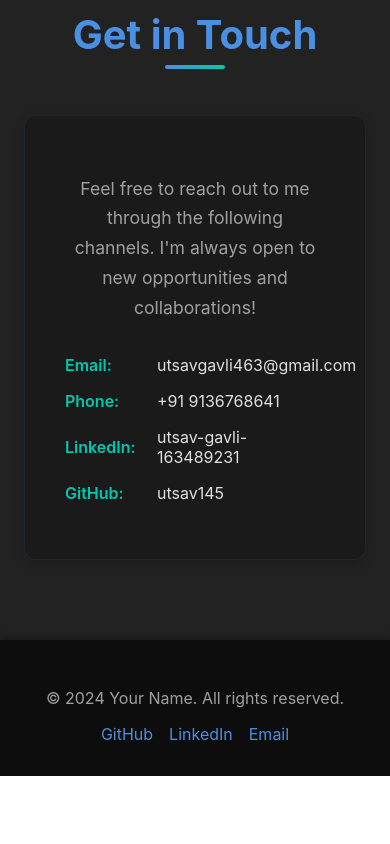
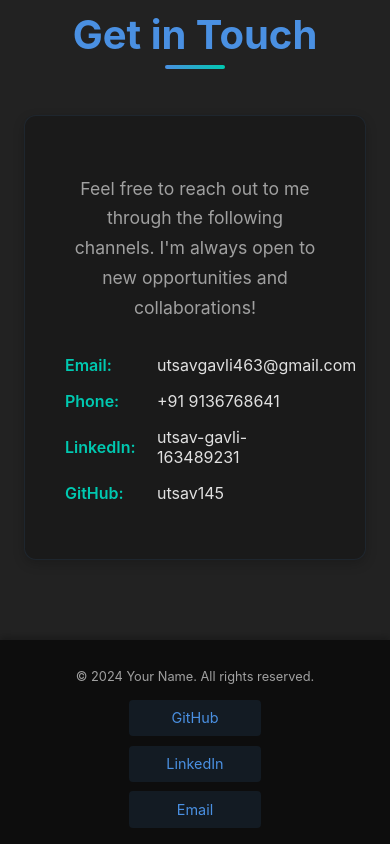
Before and after one commit to utsav145/Portfolio, a React (Create React App) app in the folder portfolio/: page / in a window 390 px wide. Shown: the part 10376-11220 px from the top of the page. Before the commit the page ends 11152 px from the top, so only its background shows below. Built offline with nearby package versions, Linux system fonts and the light colour scheme.

Commit message:
Update App.css

```diff
--- a/portfolio/src/App.css
+++ b/portfolio/src/App.css
@@ -31,15 +31,86 @@
   display: flex;
   gap: 1rem;
   justify-content: center;
+  flex-wrap: wrap;
 }
 
 .footer-links a {
   color: #4A90E2;
   text-decoration: none;
   transition: color 0.3s ease, transform 0.3s ease;
+  padding: 0.5rem 1rem;
+  border-radius: 4px;
+  background-color: rgba(74, 144, 226, 0.1);
 }
 
 .footer-links a:hover {
   color: #00C9B1; /* Teal hover effect */
   transform: translateY(-3px); /* Slight lift on hover */
+  background-color: rgba(0, 201, 177, 0.1);
 }
+
+/* Responsive Design for Footer */
+@media screen and (max-width: 768px) {
+  .app-footer {
+    padding: 1.5rem 0;
+  }
+
+  .footer-container {
+    padding: 0 1.5rem;
+  }
+
+  .footer-text {
+    font-size: 0.9rem;
+    margin-bottom: 1.5rem;
+  }
+
+  .footer-links {
+    gap: 0.8rem;
+    flex-direction: column;
+    align-items: center;
+  }
+
+  .footer-links a {
+    padding: 0.8rem 1.5rem;
+    font-size: 1rem;
+    min-width: 120px;
+    text-align: center;
+  }
+}
+
+@media screen and (max-width: 480px) {
+  .app-footer {
+    padding: 1rem 0;
+  }
+
+  .footer-container {
+    padding: 0 1rem;
+  }
+
+  .footer-text {
+    font-size: 0.8rem;
+    margin-bottom: 1rem;
+  }
+
+  .footer-links {
+    gap: 0.6rem;
+  }
+
+  .footer-links a {
+    padding: 0.6rem 1rem;
+    font-size: 0.9rem;
+    min-width: 100px;
+  }
+}
+
+@media screen and (max-width: 320px) {
+  .footer-text {
+    font-size: 0.75rem;
+  }
+
+  .footer-links a {
+    padding: 0.5rem 0.8rem;
+    font-size: 0.8rem;
+    min-width: 80px;
+  }
+}
```
